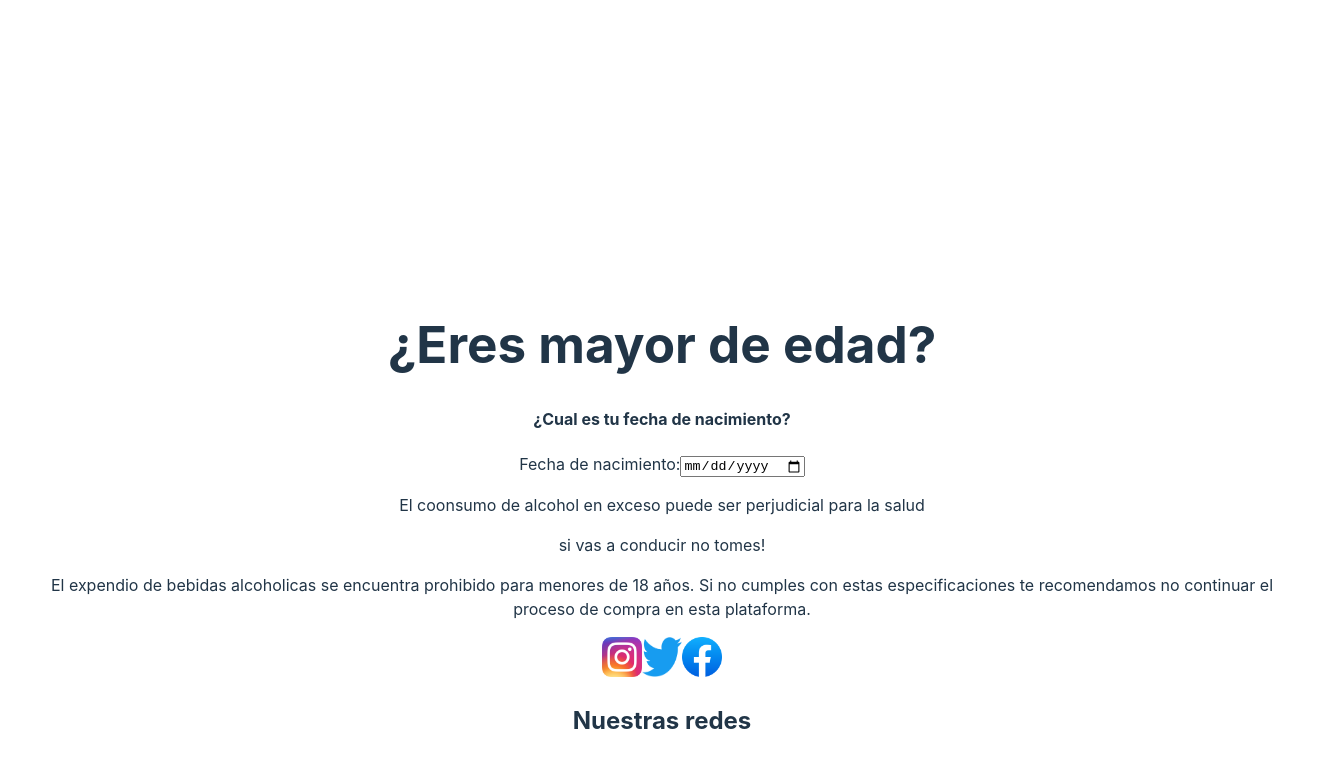
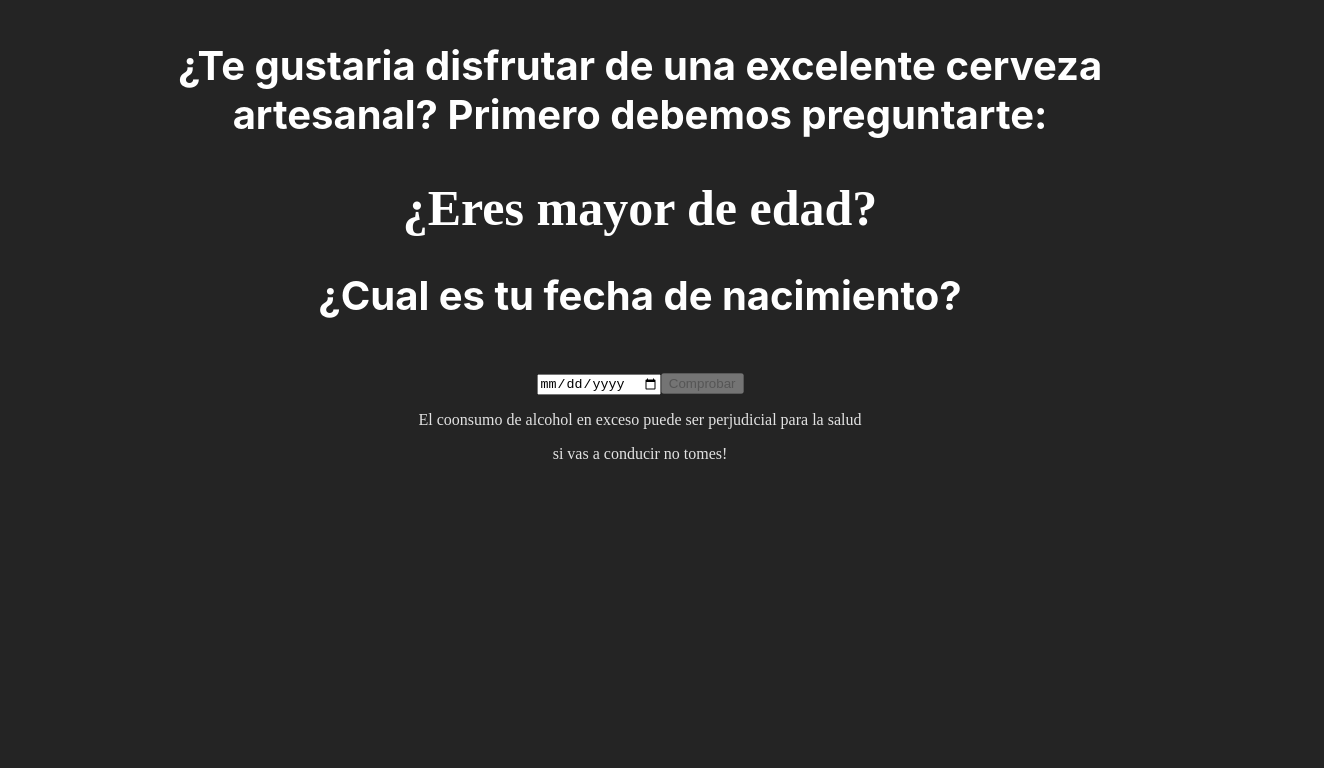
Before and after one commit to OctavioLavarello/CraftBeer, a React (Vite) app in the folder client/: page / in a window 1280 px wide. Shown: the top 768 px of the page, 1324 px wide, since content can reach past the window. Built offline with nearby package versions, Linux system fonts and the light colour scheme.

Commit message:
cambios carpetas

```diff
--- a/client/src/index.css
+++ b/client/src/index.css
@@ -1,69 +1,7 @@
 :root {
-  font-family: Inter, system-ui, Avenir, Helvetica, Arial, sans-serif;
-  line-height: 1.5;
-  font-weight: 400;
 
   color-scheme: light dark;
   color: rgba(255, 255, 255, 0.87);
   background-color: #242424;
 
-  font-synthesis: none;
-  text-rendering: optimizeLegibility;
-  -webkit-font-smoothing: antialiased;
-  -moz-osx-font-smoothing: grayscale;
-  -webkit-text-size-adjust: 100%;
 }
-
-a {
-  font-weight: 500;
-  color: #646cff;
-  text-decoration: inherit;
-}
-a:hover {
-  color: #535bf2;
-}
-
-body {
-  margin: 0;
-  display: flex;
-  place-items: center;
-  min-width: 320px;
-  min-height: 100vh;
-}
-
-h1 {
-  font-size: 3.2em;
-  line-height: 1.1;
-}
-
-button {
-  border-radius: 8px;
-  border: 1px solid transparent;
-  padding: 0.6em 1.2em;
-  font-size: 1em;
-  font-weight: 500;
-  font-family: inherit;
-  background-color: #1a1a1a;
-  cursor: pointer;
-  transition: border-color 0.25s;
-}
-button:hover {
-  border-color: #646cff;
-}
-button:focus,
-button:focus-visible {
-  outline: 4px auto -webkit-focus-ring-color;
-}
-
-@media (prefers-color-scheme: light) {
-  :root {
-    color: #213547;
-    background-color: #ffffff;
-  }
-  a:hover {
-    color: #747bff;
-  }
-  button {
-    background-color: #f9f9f9;
-  }
-}
--- a/client/src/views/Landing/Landing.module.css
+++ b/client/src/views/Landing/Landing.module.css
@@ -1,6 +1,4 @@
 .whiteText{
-    width: 1260px;
-height: 195px;
 flex-shrink: 0;
 color: #FFF;
 text-align: center;
@@ -9,4 +7,16 @@ font-size: 40px;
 font-style: normal;
 font-weight: 700;
 line-height: normal;
+margin-left: 10%;
+margin-right: 10%;
+margin-top: 1px;
 }
+.cuestion{
+    text-align: center;
+    color: #FFF;
+    font-size: 50px;
+}
+.birdthday{
+position: center;
+
+}
--- a/client/src/views/Landing/Landing.tsx
+++ b/client/src/views/Landing/Landing.tsx
@@ -2,9 +2,6 @@
 import React, {useState} from "react";
 import {  useNavigate  } from "react-router-dom";
 import styles from './Landing.module.css';
-import  InstagramIcon  from '../../assets/icons/Instagram_icon.png.webp';
-import twitterIcon from '../../assets/icons/Logo_of_Twitter.svg.png'
-import facebookIcon from '../../assets/icons/2021_Facebook_icon.svg.png'
 // STYLES
 //.....
 
@@ -36,35 +33,19 @@ const Landing = () => {
     }
   };
 
-  const handleBlur = () => {
-    handleCheckAge(); // Llamar a la función handleCheckAge cuando el campo pierde el foco
-  };
+
 
   return (
     <div>
       <p className={styles.whiteText}>¿Te gustaria disfrutar de una excelente cerveza artesanal?
 
       Primero debemos preguntarte:</p>
-      <h1>¿Eres mayor de edad?</h1>
-      <h4>¿Cual es tu fecha de nacimiento?</h4>
-      <label>Fecha de nacimiento:</label>
-      <input type="date" value={dateOfBirth} onChange={handleDateChange} onBlur={handleBlur}/>
+      <h1 className={styles.cuestion}>¿Eres mayor de edad?</h1>
+      <h4 className={styles.whiteText}>¿Cual es tu fecha de nacimiento?</h4>
+      <input className={styles.birdthday} type="date" value={dateOfBirth} onChange={handleDateChange}/>
+      <button disabled={!dateOfBirth} onClick={handleCheckAge}>Comprobar</button>
       <p>El coonsumo de alcohol en exceso puede ser perjudicial para la salud</p>
       <p>si vas a conducir no tomes!</p>
-      <p>El expendio de bebidas alcoholicas se encuentra prohibido para menores de 18 años.
-
-        Si no cumples con estas especificaciones te recomendamos no continuar el proceso de compra en esta plataforma.
-      </p>
-      <a href="https://www.instagram.com" target="_blank" rel="noopener noreferrer">
-        <img src={InstagramIcon} alt="Instagram" width="40" height="40" />
-        </a>
-        <a href="https://www.twitter.com" target="_blank" rel="noopener noreferrer">
-        <img src={twitterIcon} alt="twitter" width="40" height="40" />
-        </a>
-        <a href="https://www.facebook.com" target="_blank" rel="noopener noreferrer">
-        <img src={facebookIcon} alt="facebook" width="40" height="40" />
-        </a>
-        <h2>Nuestras redes</h2>
     </div>
   );
 };
```
